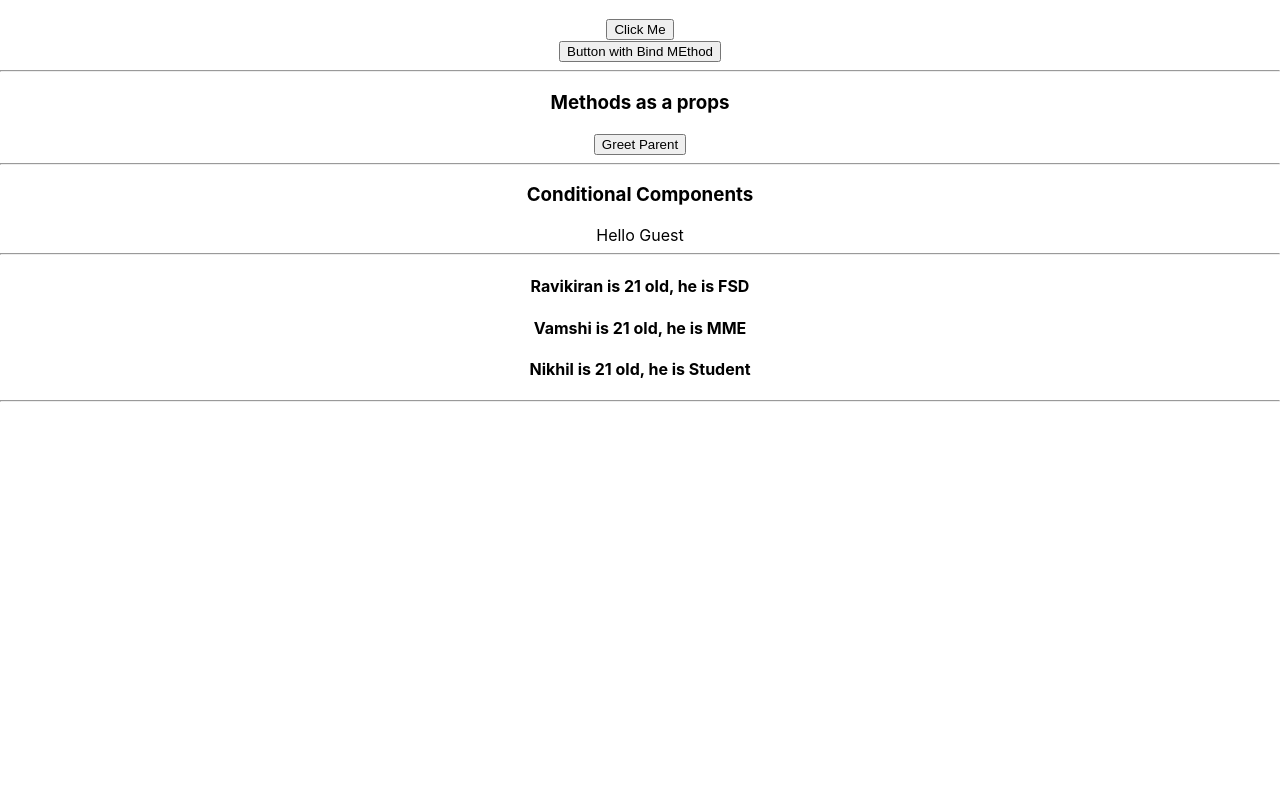
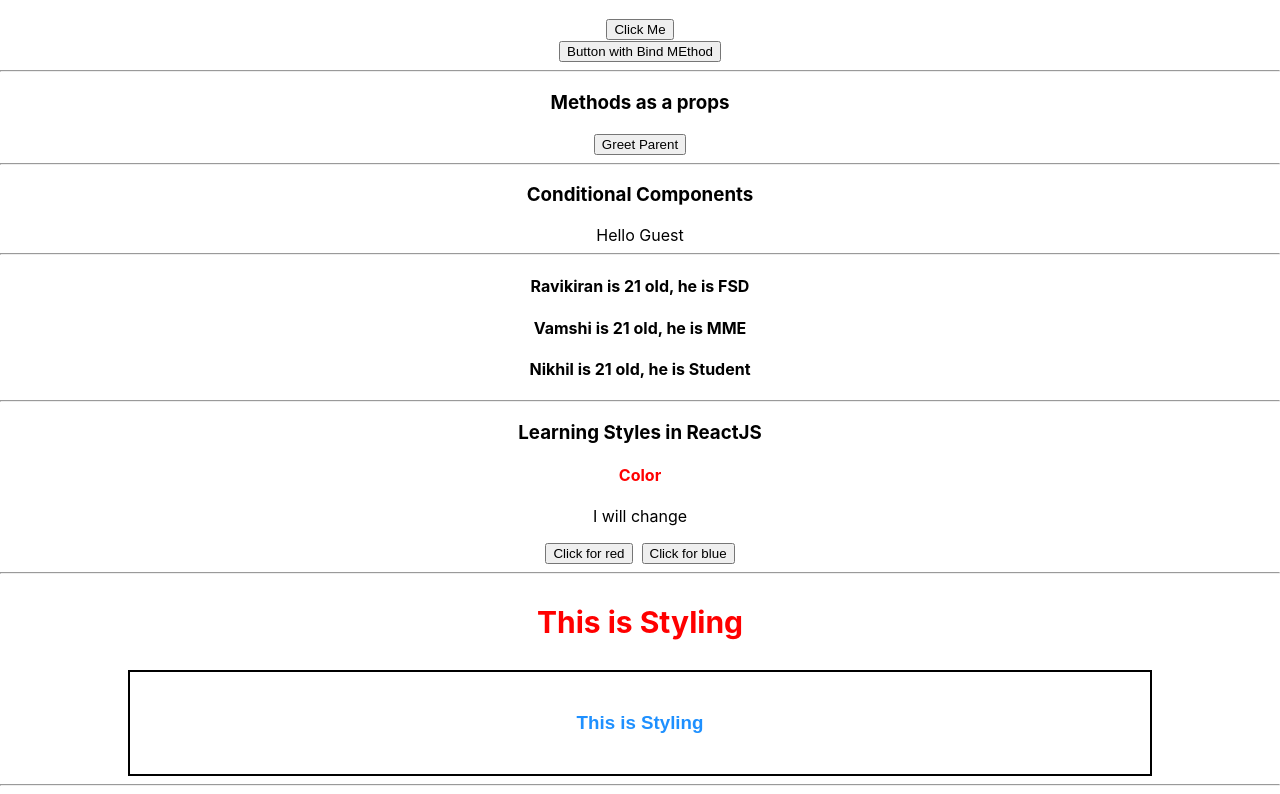
Before and after one commit to kirannani168/LearningReactJS, a React (Create React App) app: page / in a window 1280 px wide. Shown: the part 838-1632 px from the top of the page. Before the commit the page ends 1248 px from the top, so only its background shows below. Built offline with nearby package versions, Linux system fonts and the light colour scheme.

Commit message:
Styling Added
Stylesheet.js & Inline.js files added

```diff
--- a/src/App.js
+++ b/src/App.js
@@ -6,9 +6,11 @@ import CreateElement from './Components/CreateElement';
 import EventBinding from './Components/EventBinding';
 import EventHandling from './Components/EventHandling';
 import Greet from './Components/Greet';
+import InlineCSS from './Components/InlineCSS';
 import Message from './Components/Message';
 import NameList from './Components/NameList';
 import ParentComponent from './Components/ParentComponent';
+import Styles from './Components/Styles';
 import UserGreeting from './Components/UserGreeting';
 import Welcome from './Components/Welcome';
 
@@ -39,6 +41,10 @@ class App extends Component {
         <hr/>
         <NameList/>
         <hr/>
+        <Styles primary={true}/>
+        <hr/>
+        <InlineCSS/>
+        <hr/>
       </div>
     )
   }
--- /dev/null
+++ b/src/Components/InlineCSS.js
@@ -0,0 +1,31 @@
+import React, { Component } from 'react'
+
+class InlineCSS extends Component {
+    constructor() {
+        super();
+        this.state = {
+            heading2: {
+                color: 'DodgerBlue',
+                padding: '40px',
+                fontFamily: 'Arial',
+                textAlign: 'center',
+                border: '2px solid black',
+                margin: '0 10%'
+            }
+        }
+    }
+
+    render() {
+        const heading = {
+            color: 'red',
+            fontSize: '30px'
+        }
+        return (
+            <div>
+                <h3 style={heading}>This is Styling</h3>
+                <h3 style={this.state.heading2}>This is Styling</h3>
+            </div>
+        )
+    }
+}
+export default InlineCSS
--- /dev/null
+++ b/src/Components/Styles.js
@@ -0,0 +1,34 @@
+import React, { Component } from 'react'
+import '../Styles/Style.css'
+class Styles extends Component {
+    constructor(){
+        super();
+        this.state = {
+            classname: ''
+        }
+    }
+    changeToRed(){
+        this.setState({
+            classname: 'redColor'
+        })
+    }
+    changeToBlue(){
+        this.setState({
+            classname: 'blueColor'
+        })
+    }
+    render() {
+        let className =  this.props.primary?'primary':'';
+        return (
+            <div>
+                <h3>Learning Styles in ReactJS</h3>
+                <h4 className={className}>Color</h4>
+                <p className={this.state.classname}>I will change</p>
+                <button onClick={this.changeToRed.bind(this)}>Click for red</button> &nbsp;
+                <button onClick={this.changeToBlue.bind(this)}>Click for blue</button>
+            </div>
+        )
+    }
+}
+
+export default Styles
--- /dev/null
+++ b/src/Styles/Style.css
@@ -0,0 +1,9 @@
+.primary{
+    color: red;
+}
+.blueColor{
+    color: blue;
+}
+.redColor{
+    color: red;
+}
```
